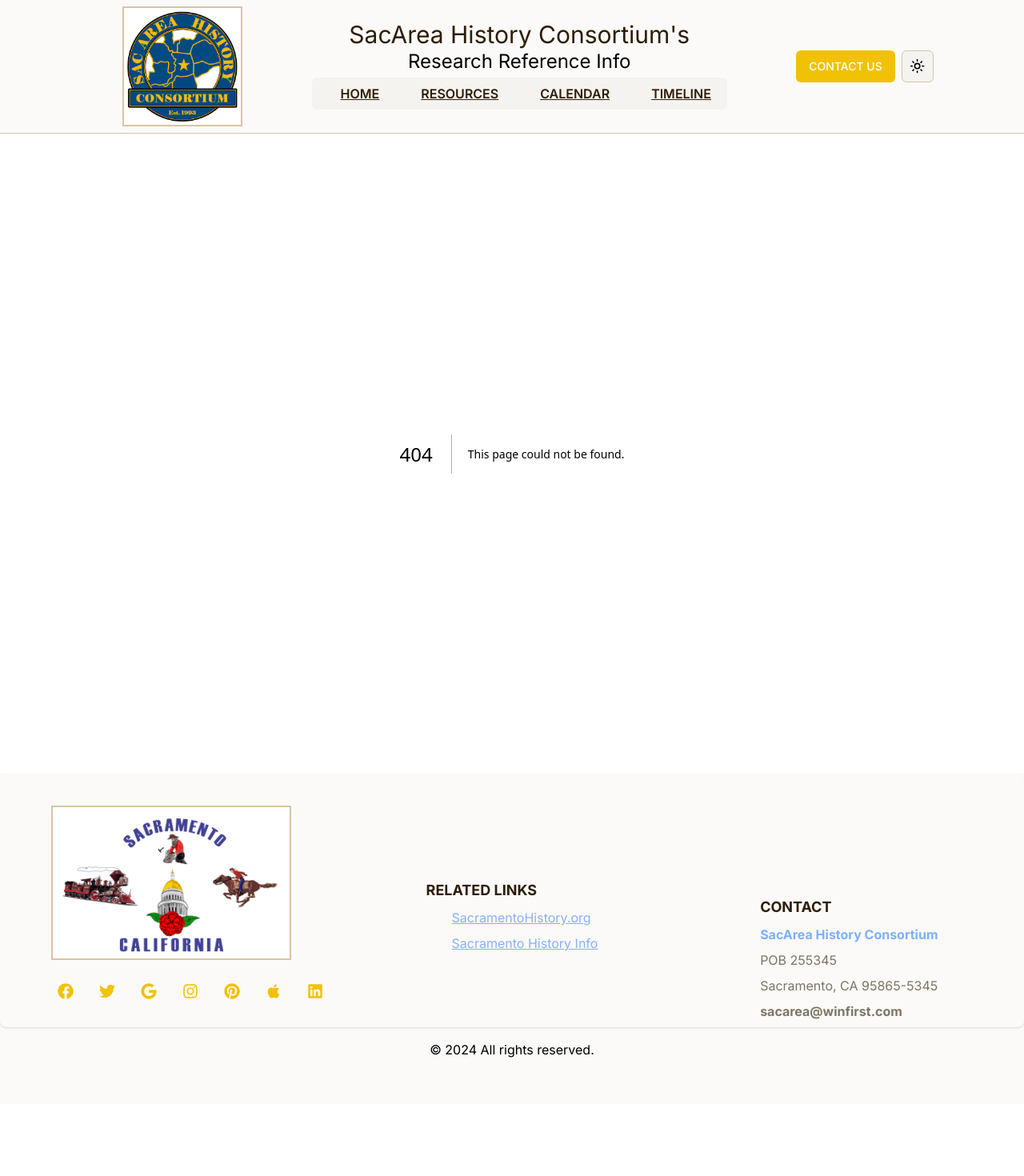
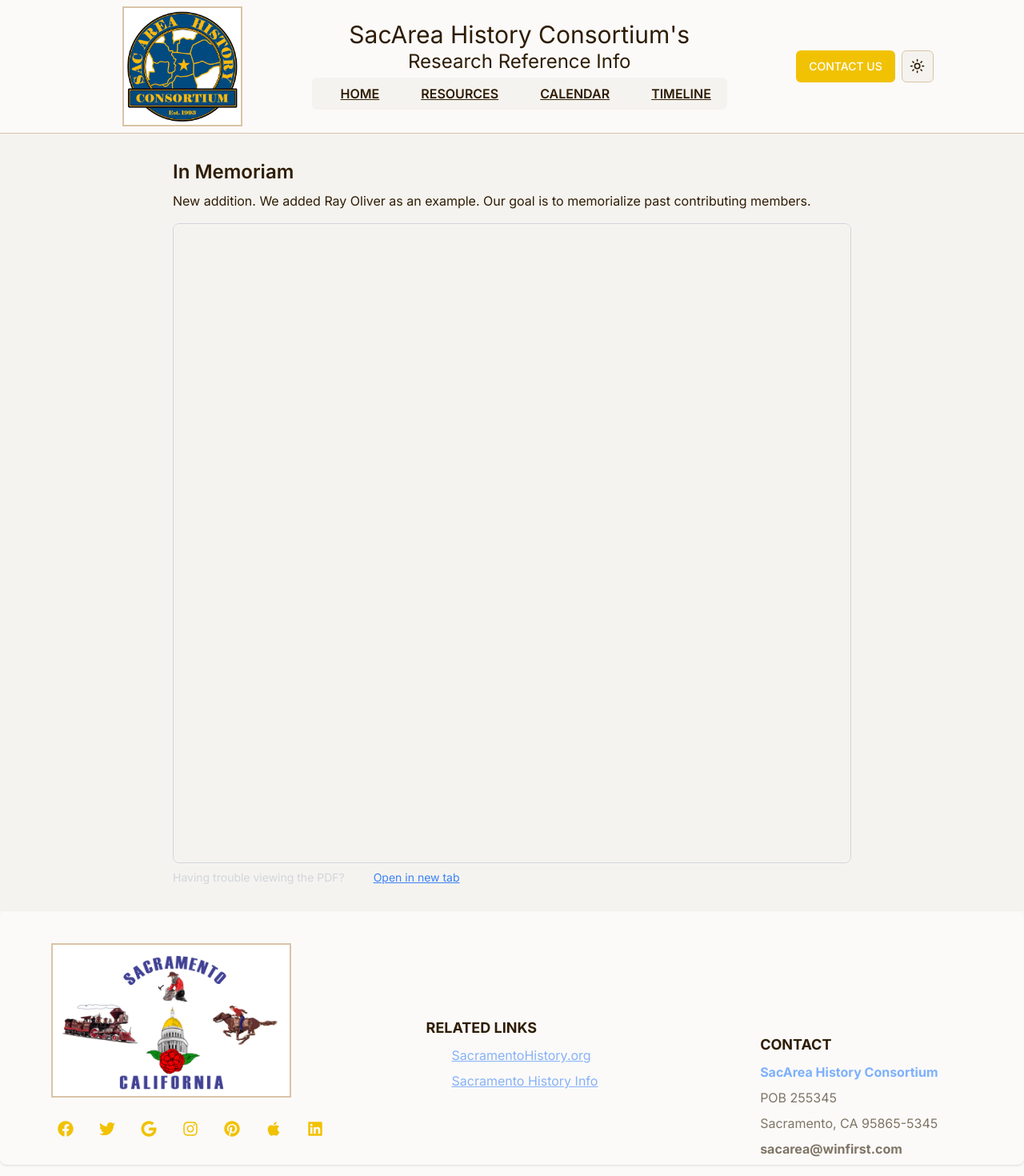
Before and after one commit to witcradg/sacareahistory, a Next.js app: page /memoriam in a window 1280 px wide. Before the commit this address had no page. Shown: the top 1470 px of the page at 80% size. Before the commit the page ends 1380 px from the top, so only its background shows below. Built offline with nearby package versions, Linux system fonts and the light colour scheme.

Commit message:
Change Hero image. Move memoriam to it's own page.

```diff
--- /dev/null
+++ b/app/memoriam/page.tsx
@@ -0,0 +1,57 @@
+import type { Metadata } from 'next';
+
+export const metadata: Metadata = {
+	title: 'Memorium',
+	description: 'A page to commemorate and remember. This page includes a timeline, notes, and an In Memoriam section for past members.',
+};
+
+export default function Page() {
+	return (
+		<main className="px-6 py-8 max-w-4xl mx-auto space-y-8 container">
+			<section>
+				<h2 className="text-2xl font-semibold mb-2">In Memoriam</h2>
+				<p>
+					New addition. We added Ray Oliver as an example. Our goal is to memorialize past contributing members.
+				</p>
+
+				{/* Mobile-friendly PDF viewer */}
+				<div className="mt-4 w-full">
+					{/* Mobile: Show link to open PDF */}
+					<div className="block md:hidden">
+						<a
+							href="Ray Oliver Memorial.pdf"
+							target="_blank"
+							rel="noopener noreferrer"
+							className="inline-flex items-center gap-2 bg-blue-600 text-white px-4 py-2 rounded-lg hover:bg-blue-700 transition-colors"
+						>
+							<svg className="w-5 h-5" fill="none" stroke="currentColor" viewBox="0 0 24 24">
+								<path strokeLinecap="round" strokeLinejoin="round" strokeWidth={2} d="M12 10v6m0 0l-3-3m3 3l3-3m2 8H7a2 2 0 01-2-2V5a2 2 0 012-2h5.586a1 1 0 01.707.293l5.414 5.414a1 1 0 01.293.707V19a2 2 0 01-2 2z" />
+							</svg>
+							<span className="text-white">View Ray Oliver Memorial PDF</span>
+						</a>
+					</div>
+
+					{/* Desktop: Embedded iframe */}
+					<div className="hidden md:block">
+						<iframe
+							src="Ray Oliver Memorial.pdf"
+							className="w-full h-[800px] border border-gray-300 rounded-lg"
+							title="Ray Oliver Memorial PDF"
+						/>
+						<p className="text-sm text-gray-300 mt-2">
+							Having trouble viewing the PDF?{' '}
+							<a
+								href="Ray Oliver Memorial.pdf"
+								target="_blank"
+								rel="noopener noreferrer"
+								className="text-blue-600 underline"
+							>
+								Open in new tab
+							</a>
+						</p>
+					</div>
+				</div>
+			</section>
+		</main>
+	)
+}
--- a/app/page.tsx
+++ b/app/page.tsx
@@ -2,6 +2,7 @@
 
 import { Hero } from "@/components/Hero"
 import { ResourcesSection } from "@/components/ResourcesSection"
+import Link from "next/link";
 // import ColorPalette from "@/components/ColorPalette";
 
 
@@ -95,50 +96,12 @@
       </section>
 
       {/* In Memoriam */}
-      <section>
-        <h2 className="text-2xl font-semibold mb-2">In Memoriam</h2>
-        <p>
-          New addition. We added Ray Oliver as an example. Our goal is to memorialize past contributing members.
-        </p>
-
-        {/* Mobile-friendly PDF viewer */}
-        <div className="mt-4 w-full">
-          {/* Mobile: Show link to open PDF */}
-          <div className="block md:hidden">
-            <a
-              href="Ray Oliver Memorial.pdf"
-              target="_blank"
-              rel="noopener noreferrer"
-              className="inline-flex items-center gap-2 bg-blue-600 text-white px-4 py-2 rounded-lg hover:bg-blue-700 transition-colors"
-            >
-              <svg className="w-5 h-5" fill="none" stroke="currentColor" viewBox="0 0 24 24">
-                <path strokeLinecap="round" strokeLinejoin="round" strokeWidth={2} d="M12 10v6m0 0l-3-3m3 3l3-3m2 8H7a2 2 0 01-2-2V5a2 2 0 012-2h5.586a1 1 0 01.707.293l5.414 5.414a1 1 0 01.293.707V19a2 2 0 01-2 2z" />
-              </svg>
-              <span className="text-white">View Ray Oliver Memorial PDF</span>
-            </a>
-          </div>
-
-          {/* Desktop: Embedded iframe */}
-          <div className="hidden md:block">
-            <iframe
-              src="Ray Oliver Memorial.pdf"
-              className="w-full h-[800px] border border-gray-300 rounded-lg"
-              title="Ray Oliver Memorial PDF"
-            />
-            <p className="text-sm text-gray-300 mt-2">
-              Having trouble viewing the PDF?{' '}
-              <a
-                href="Ray Oliver Memorial.pdf"
-                target="_blank"
-                rel="noopener noreferrer"
-                className="text-blue-600 underline"
-              >
-                Open in new tab
-              </a>
-            </p>
-          </div>
-        </div>
-      </section>
+      {/* <section> */}
+      <Link href="/memoriam" style={{ paddingLeft: '0' }} className="text-2xl font-semibold mb-2">In Memoriam</Link>
+      <p>
+        Memorialize past contributing members.
+      </p>
+      {/* </section> */}
     </main>
   );
 };
```
Also changed, not shown: public/hero.jpg, public/hero0ld.jpg (added).
